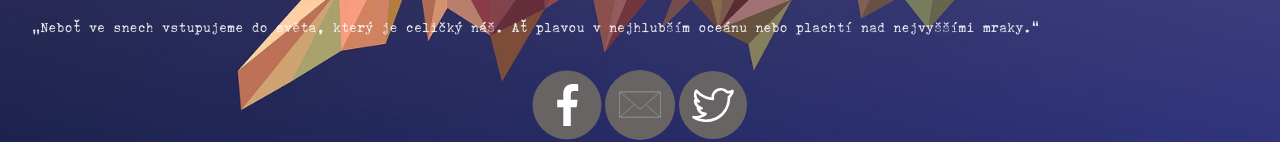
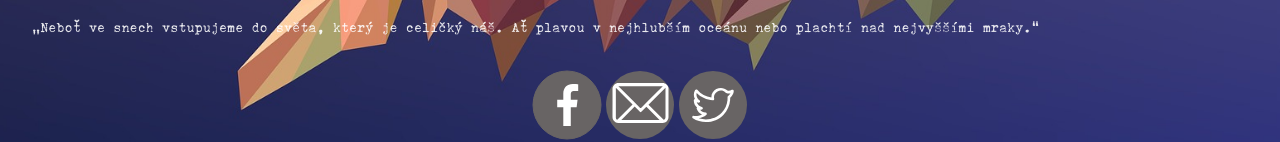
Before and after one commit to verka-vejrazkova/pokus, a plain HTML site: page index.html in a window 1280 px wide. Shown: the part 916-1058 px from the top of the page. Drawn offline with Linux system fonts and the light colour scheme; some icons are missing; a web font is replaced by a local one.

Commit message:
změny svg

```diff
--- a/index.html
+++ b/index.html
@@ -55,18 +55,14 @@
 
     </svg> </a>
 
-    <svg width="70" height="70" version="1.1" viewBox="0 0 800.00001 800.00001" xmlns="http://www.w3.org/2000/svg">
-      <defs>
-        <mask id="b" maskUnits="userSpaceOnUse">
-        <circle cx="400" cy="652.36" r="400" color="#000000" color-rendering="auto" fill="#686464" image-rendering="auto" shape-rendering="auto" solid-color="#000000" style="isolation:auto;mix-blend-mode:normal"/>
-       </mask>
-      </defs>
-      <g transform="translate(0 -252.36)" shape-rendering="auto">
-       <circle cx="400" cy="652.36" r="400" color="#000000" color-rendering="auto" fill="#686464" image-rendering="auto" solid-color="#000000" style="isolation:auto;mix-blend-mode:normal"/>
-       <path transform="translate(0 252.36)" d="m162.63 246.23-162.57 162.57c3.125 175.05 69.882 380.05 379.97 390.87l257.33-257.33v-296.11z" color="#000000" color-rendering="auto" fill="url(#c)" image-rendering="auto" mask="url(#a)" solid-color="#000000" style="isolation:auto;mix-blend-mode:normal"/>
-       <path d="m162.63 498.59v296.11h474.73v-296.11h-474.73zm6.9439 7.4692h1.7491l163.61 140.59-163.61 140.58h-1.7517v-281.17zm459.29 0h1.5521v281.17h-1.5548l-159.91-140.58-66.243 58.235 226.15-198.82zm-448.95 0.042h440.15l-217.56 191.27-222.59-191.27zm158.7 144.74 63.937 54.937 62.493-54.937 155.13 136.39h-440.29l158.73-136.39z" color="#000000" color-rendering="auto" fill="#fff" image-rendering="auto" mask="url(#b)" solid-color="#000000" style="isolation:auto;mix-blend-mode:normal"/>
-      </g>
-     </svg>
+
+
+
+<svg id="mail" width="70" height="70" viewBox="0 0 70 70" fill="none" xmlns="http://www.w3.org/2000/svg">
+  <circle id="twt-circle" cx="35" cy="35" r="34"fill="#686464" />
+  <path transform="translate(2.5,5)" d="m11 8c-3.3137 0-6 2.6822-6 6 0.07439 9.0983 2e-4 18.728 0 28 0 3.1932 2.4839 5.7776 5.625 5.9688l44.625 0.03125c3.1993-0.1292 5.75-2.7649 5.75-6v-29.031c-0.48549-2.8287-2.9413-4.9688-5.9062-4.9688-14.69 0.00667-29.398 8e-5 -44.094 0zm-0.09375 3.1562h44.375l-21.469 21.469c-0.39174 0.39174-1.0145 0.39174-1.4062 0l-21.5-21.469zm47.094 1.5312v29.094c0 1.7334-0.6245 2.7125-1.875 3.0625l-15.125-15.156 17-17zm-49.656 0.125 16.719 16.719-15.281 15.281c-1.0462-0.35303-1.4104-1.1953-1.4375-2.3438v-29.656zm18.844 18.812 5.2188 5.25c0.39174 0.39174 1.0145 0.39174 1.4062 0l5.0625-5.0625 13.188 13.188h-38.25l13.375-13.375z"fill="white"/>
+</svg>
+
 
 
       <svg id="twitter" width="70" height="70" viewBox="0 0 70 70" fill="none" xmlns="http://www.w3.org/2000/svg">
```
Also changed, not shown: cesta.html (+3 -0 lines), kontakt.html (+2 -1 lines), tvorba.html (+2 -1 lines).
